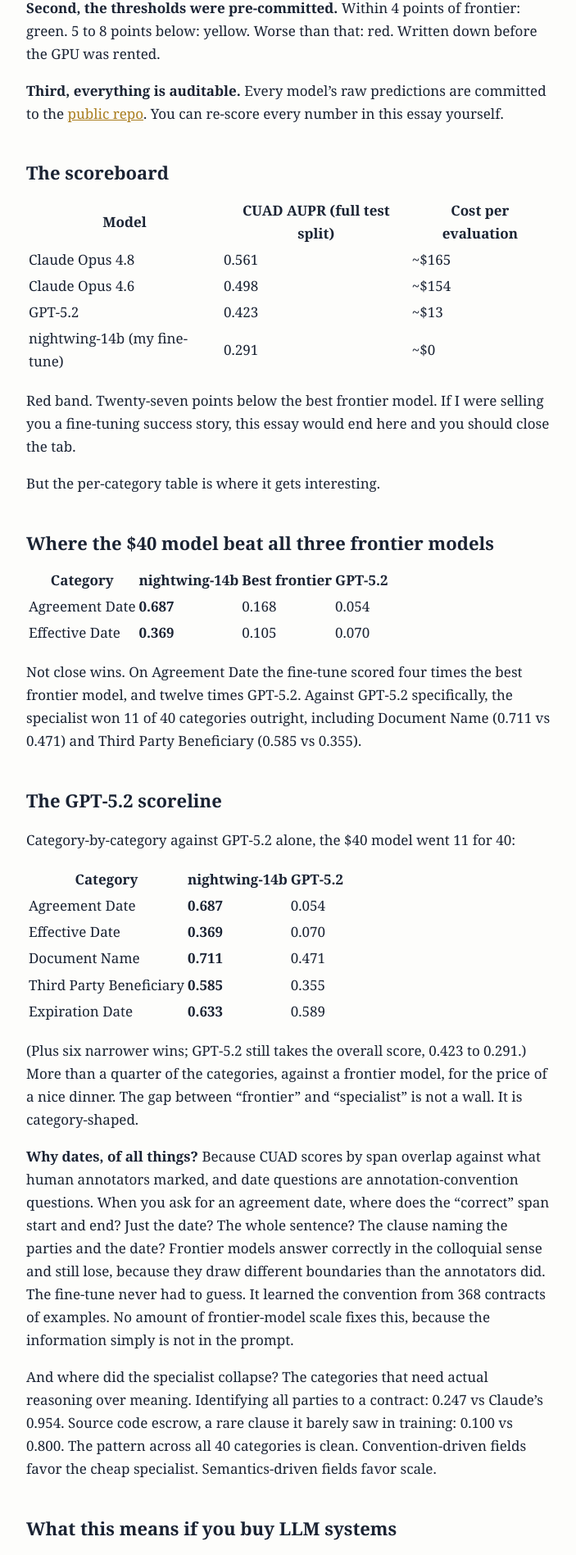
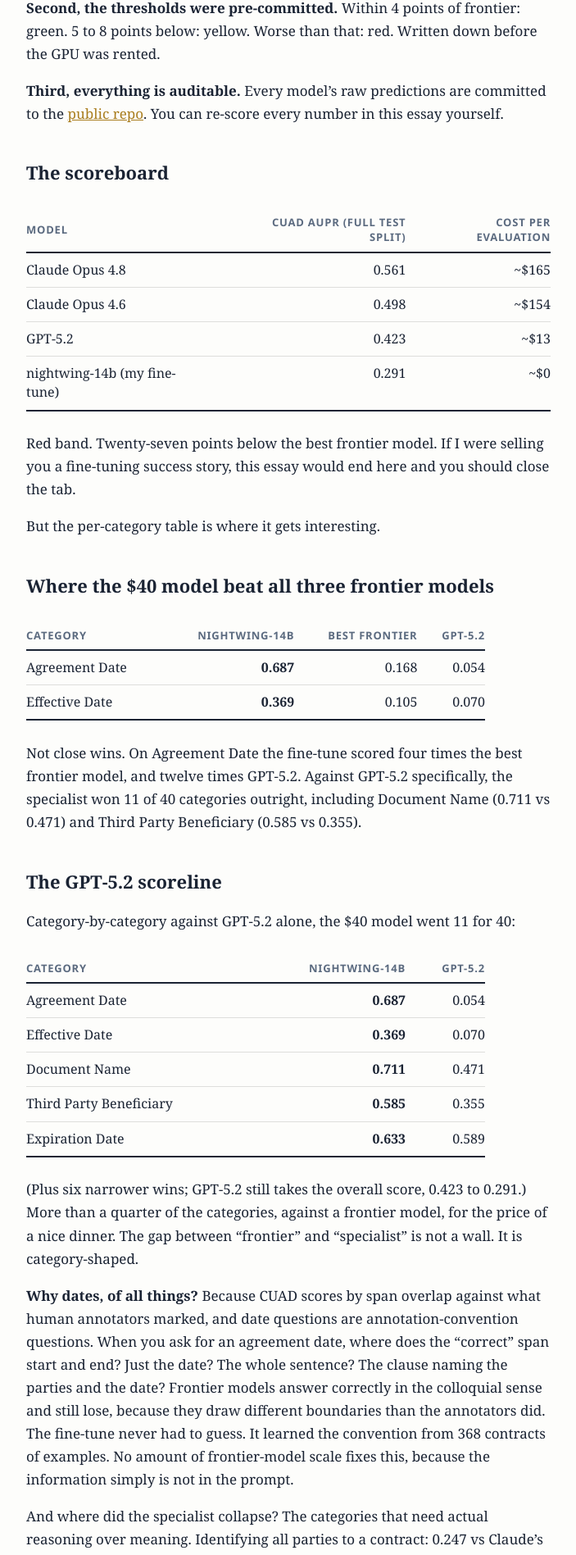
Before and after one commit to ashish24142/migrationassurance.com, a Jekyll site: the page built from _posts/2026-07-13-forty-dollar-specialist-vs-frontier.md, in a window 1280 px wide. Shown: the part 1127-3024 px from the top of the page at 82% size, without its empty margins (288-991 px from the left). Built offline with Jekyll 4.4.1, drawn with Linux system fonts in a browser that asks for light colours.

Commit message:
Style tables: hairline rules, tabular numerals, right-aligned numbers

```diff
--- a/_posts/2026-07-13-forty-dollar-specialist-vs-frontier.md
+++ b/_posts/2026-07-13-forty-dollar-specialist-vs-frontier.md
@@ -45,7 +45,7 @@ every number in this essay yourself.
 ## The scoreboard
 
 | Model | CUAD AUPR (full test split) | Cost per evaluation |
-|---|---|---|
+|---|---:|---:|
 | Claude Opus 4.8 | 0.561 | ~$165 |
 | Claude Opus 4.6 | 0.498 | ~$154 |
 | GPT-5.2 | 0.423 | ~$13 |
@@ -60,7 +60,7 @@ But the per-category table is where it gets interesting.
 ## Where the $40 model beat all three frontier models
 
 | Category | nightwing-14b | Best frontier | GPT-5.2 |
-|---|---|---|---|
+|---|---:|---:|---:|
 | Agreement Date | **0.687** | 0.168 | 0.054 |
 | Effective Date | **0.369** | 0.105 | 0.070 |
 
@@ -74,7 +74,7 @@ specialist won 11 of 40 categories outright, including Document Name (0.711 vs
 Category-by-category against GPT-5.2 alone, the $40 model went 11 for 40:
 
 | Category | nightwing-14b | GPT-5.2 |
-|---|---|---|
+|---|---:|---:|
 | Agreement Date | **0.687** | 0.054 |
 | Effective Date | **0.369** | 0.070 |
 | Document Name | **0.711** | 0.471 |
--- a/assets/style.css
+++ b/assets/style.css
@@ -36,3 +36,16 @@ hr{border:0;border-top:1px solid var(--line);margin:2.2em 0}
 .site-foot{max-width:680px;margin:0 auto;padding:20px;border-top:1px solid var(--line)}
 .site-foot p{font:13px 'Segoe UI',system-ui,sans-serif;color:var(--mut)}
 .site-foot a{color:var(--mut)}
+
+/* tables */
+table{border-collapse:collapse;margin:1.6em 0;font-variant-numeric:tabular-nums;
+  font-size:16px;line-height:1.45;min-width:min(100%,560px)}
+th{font:600 13px/1.4 'Segoe UI',system-ui,sans-serif;text-transform:uppercase;
+  letter-spacing:.06em;color:var(--mut);text-align:left;
+  padding:8px 16px 8px 0;border-bottom:2px solid var(--ink)}
+td{padding:9px 16px 9px 0;border-bottom:1px solid rgba(128,128,128,.25);
+  vertical-align:top}
+tr:last-child td{border-bottom:2px solid var(--ink)}
+th[style*="right"],td[style*="right"]{padding-right:0;padding-left:16px}
+tbody tr:hover td{background:rgba(128,128,128,.06)}
+@media(max-width:640px){table{display:block;overflow-x:auto;font-size:15px}}
```
